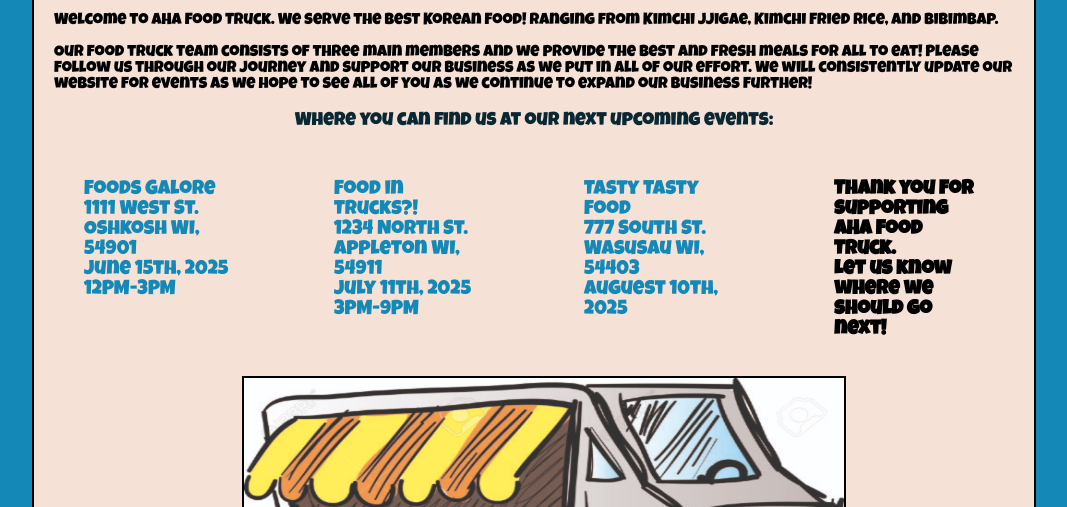
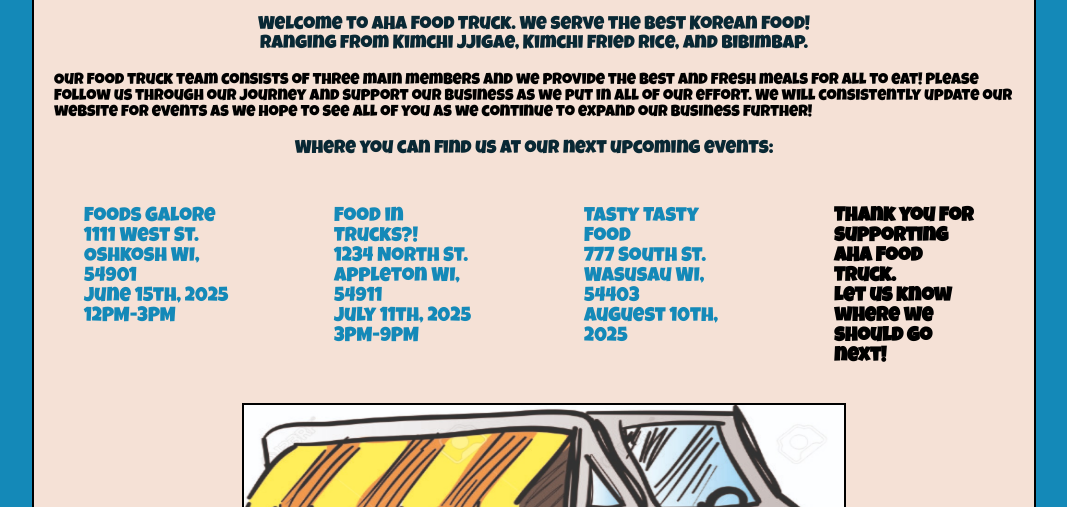
Before and after one commit to AndyyYang/js-final-project, a website: page web/index.html in a window 1280 px wide. Shown: the part 293-800 px from the top of the page, without its empty margins (106-1173 px from the left). Drawn offline with Linux system fonts and the light colour scheme.

Commit message:
updated more index & CSS

```diff
--- a/web/index.html
+++ b/web/index.html
@@ -18,13 +18,15 @@
                 <ul><a href="admin.html"> Admin</a></ul>
             </nav>
                 <article>
-                    <p> Welcome to AHA Food Truck. We serve the best Korean Food!
-                        Ranging from Kimchi Jjigae, Kimchi Fried Rice, and Bibimbap.<br><br>
-                        Our food truck team consists of three main members and we provide the best and fresh meals
-                        for all to eat! Please follow us through our journey and support our business as we put in all of our effort.
-                        We will consistently update our website for events as we hope to see
-                        all of you as we continue to expand our business further!
-                    </p>
+                    <h3> Welcome to AHA Food Truck. We serve the best Korean Food!<br>
+                        Ranging from Kimchi Jjigae, Kimchi Fried Rice, and Bibimbap.
+                    </h3>
+                        <p>
+                            Our food truck team consists of three main members and we provide the best and fresh meals
+                            for all to eat! Please follow us through our journey and support our business as we put in all of our effort.
+                            We will consistently update our website for events as we hope to see
+                            all of you as we continue to expand our business further!
+                        </p>
                 </article>
                 <h3>Where you can find us at our next upcoming events:</h3>
                 <section class="welcome">
```
